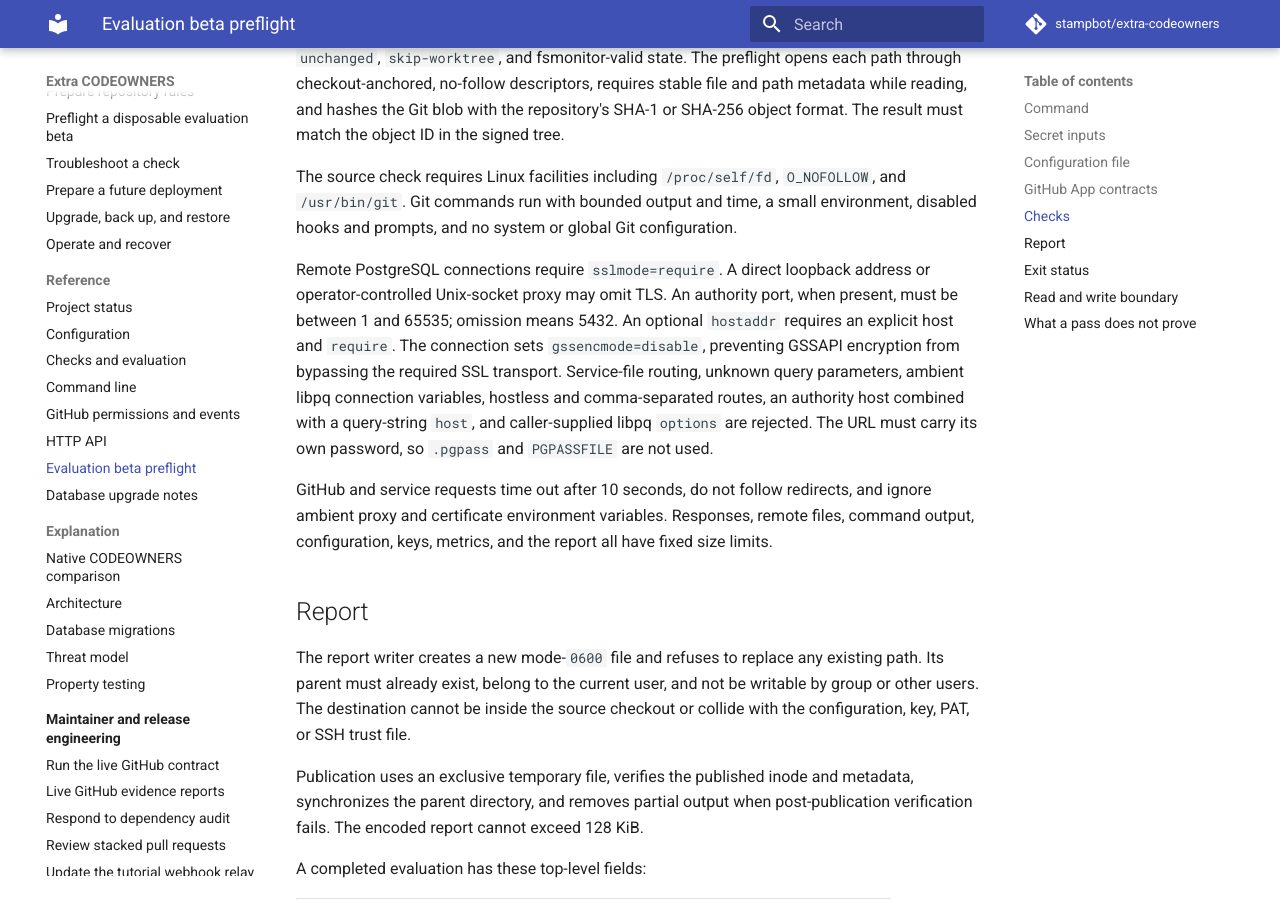
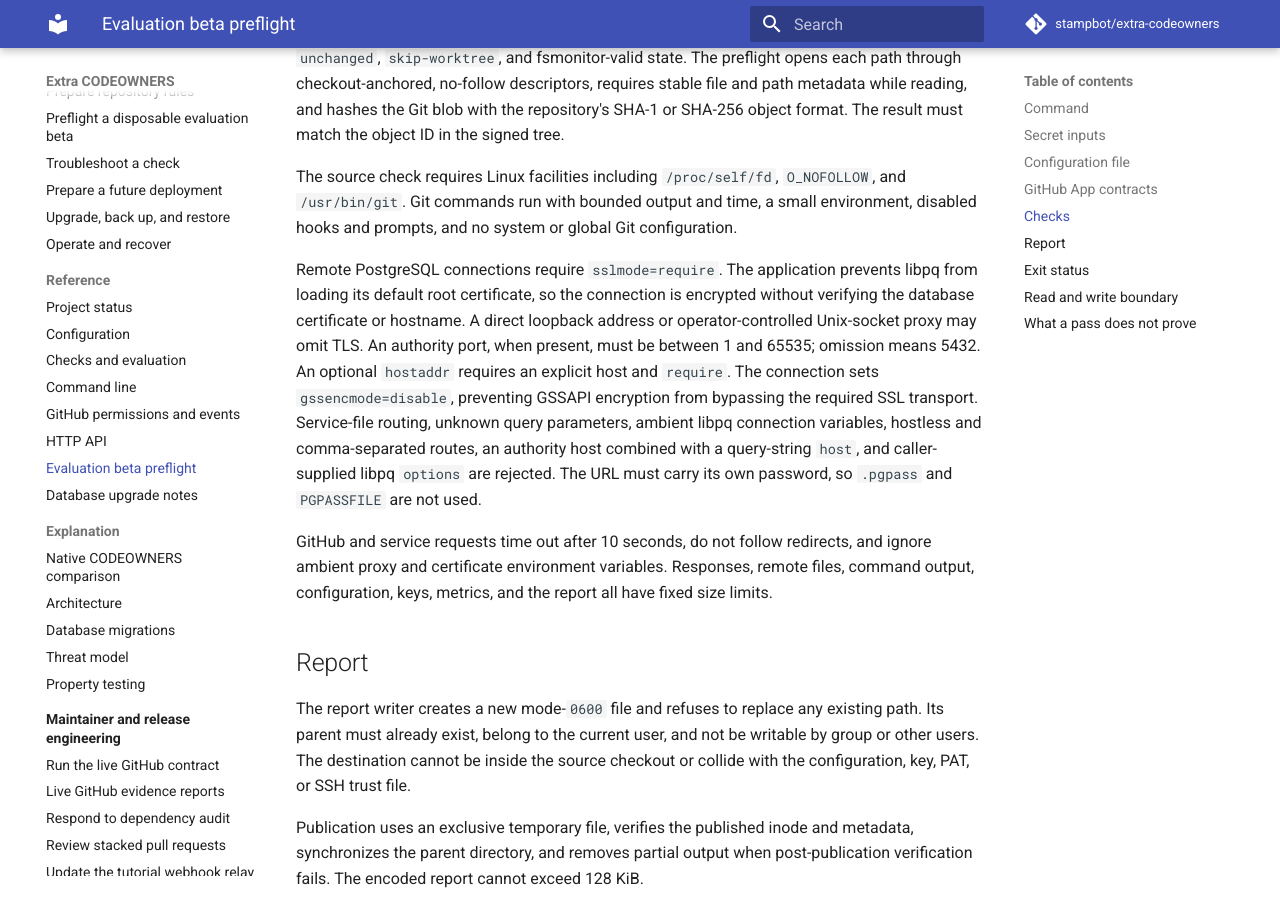
Before and after one commit to stampbot/extra-codeowners, an MkDocs documentation site: the page built from docs/reference/evaluation-beta-preflight.md, in a window 1280 px wide and 900 px high, scrolled down 7330 px. Built offline with MkDocs 1.6.1 and Material for MkDocs 9.7.7, drawn with Linux system fonts in a browser that asks for light colours; comment, search, counter and statistics services are not loaded.

Commit message:
fix: preserve VEX components and pin database TLS behavior
Signed-off-by: Danny Sauer <github@dannysauer.com>

```diff
--- a/docs/reference/evaluation-beta-preflight.md
+++ b/docs/reference/evaluation-beta-preflight.md
@@ -202,10 +202,12 @@ The source check requires Linux facilities including `/proc/self/fd`,
 time, a small environment, disabled hooks and prompts, and no system or global
 Git configuration.
 
-Remote PostgreSQL connections require `sslmode=require`. A direct loopback
-address or operator-controlled Unix-socket proxy may omit TLS. An authority
-port, when present, must be between 1 and 65535; omission means 5432. An
-optional `hostaddr` requires an explicit host and `require`. The connection
+Remote PostgreSQL connections require `sslmode=require`. The application
+prevents libpq from loading its default root certificate, so the connection is
+encrypted without verifying the database certificate or hostname. A direct
+loopback address or operator-controlled Unix-socket proxy may omit TLS. An
+authority port, when present, must be between 1 and 65535; omission means 5432.
+An optional `hostaddr` requires an explicit host and `require`. The connection
 sets `gssencmode=disable`, preventing GSSAPI encryption from bypassing the
 required SSL transport. Service-file routing, unknown query parameters, ambient
 libpq connection variables, hostless and comma-separated routes, an authority
```
Also changed, not shown: charts/extra-codeowners/README.md (+5 -3 lines), docs/how-to/deploy.md (+4 -3 lines), docs/how-to/preflight-evaluation-beta.md (+5 -3 lines), docs/how-to/upgrade.md (+3 -2 lines), docs/reference/cli.md (+4 -2 lines), docs/reference/configuration.md (+1 -1 lines), 4 other files.
